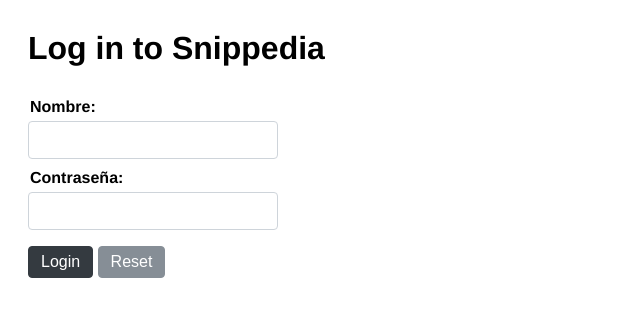
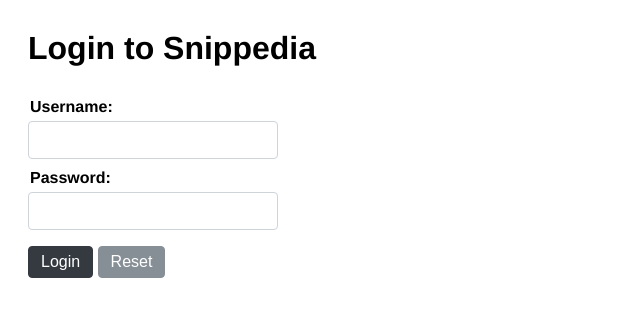
Before and after one commit to AnderRasoVazquez/proyecto_seguridad, a PHP site: page /formulario_login.php in a window 1280 px wide. Shown: the part 70-387 px from the top of the page, without its empty margins (0-640 px from the left). Run offline with PHP 8.4, Linux system fonts and the light colour scheme; some libraries are stand-ins or nearby versions.

Commit message:
cambiado a inglés

```diff
--- a/formulario_login.php
+++ b/formulario_login.php
@@ -3,11 +3,11 @@
 // cabecera de la pagina
 include "includes/header.php";
 ?>
-    <h1>Log in to Snippedia</h1>
+    <h1>Login to Snippedia</h1>
     <form action="login.php" method="post" id="loginForm">
-        <legend>Nombre:</legend>
+        <legend>Username:</legend>
         <input class="form-control form-control-sm" type="text" name="name">
-        <legend>Contraseña:</legend>
+        <legend>Password:</legend>
         <input class="form-control form-control-sm" type="password" name="pass">
         <!-- párrafo en blanco para añadir posible mensaje de error -->
         <p id="error"></p>
```
